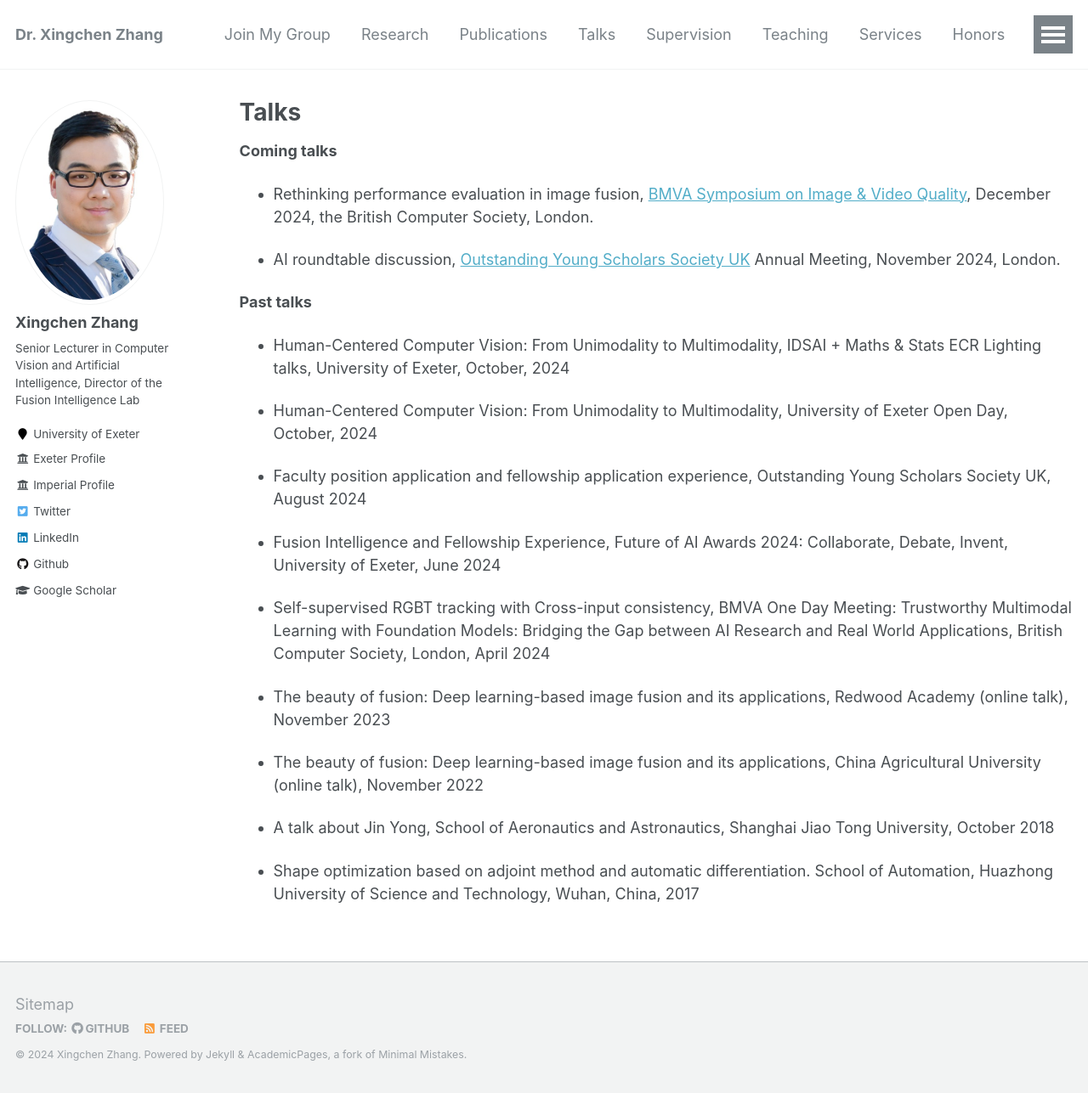
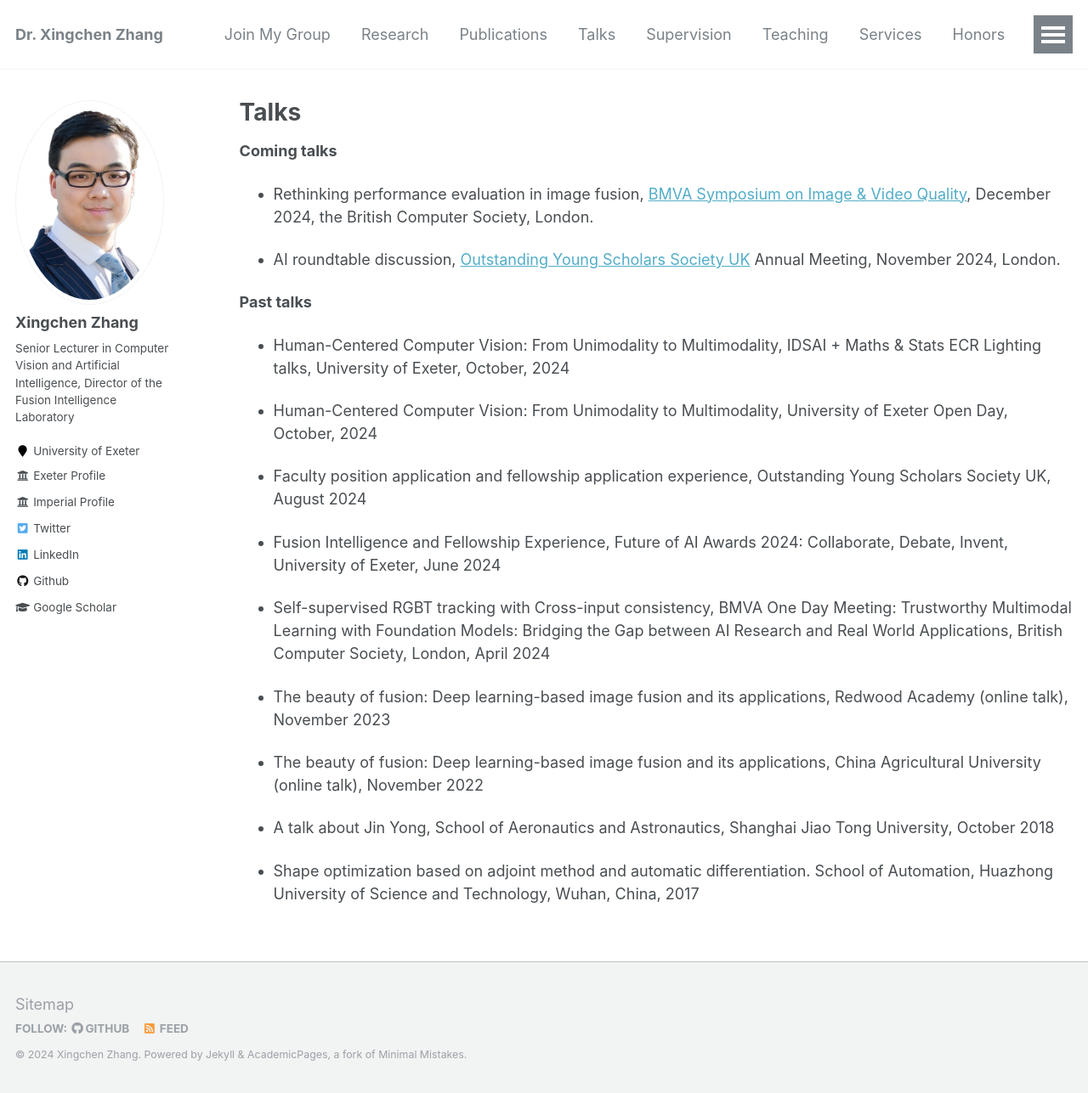
Before and after one commit to xingchenzhang/xingchenzhang.github.io, a Jekyll site: the page built from _pages/talks.md, in a window 1280 px wide and 1287 px high. Shown: the whole window at 85% size. Built offline with Jekyll 4.4.1, drawn with Linux system fonts in a browser that asks for light colours.

Commit message:
update bio

```diff
--- a/_config.yml
+++ b/_config.yml
@@ -82,7 +82,7 @@ analytics:
 author:
   name             : "Xingchen Zhang"
   avatar           : "Xingchen Zhang.jpg"
-  bio              : "Senior Lecturer in Computer Vision and Artificial Intelligence, Director of the Fusion Intelligence Lab"
+  bio              : "Senior Lecturer in Computer Vision and Artificial Intelligence, Director of the Fusion Intelligence Laboratory"
   location         : "University of Exeter"
   exeter_website : "https://computerscience.exeter.ac.uk/people/profile/index.php?username=xz569"
   imperial_website : "https://profiles.imperial.ac.uk/xingchen.zhang"
```
